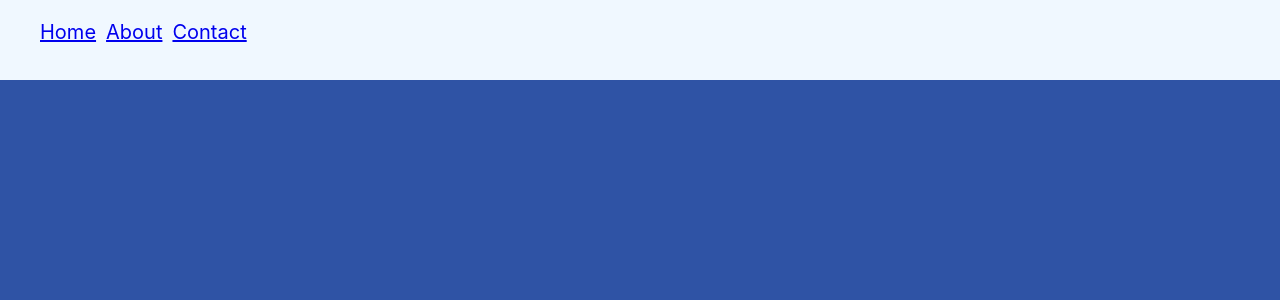
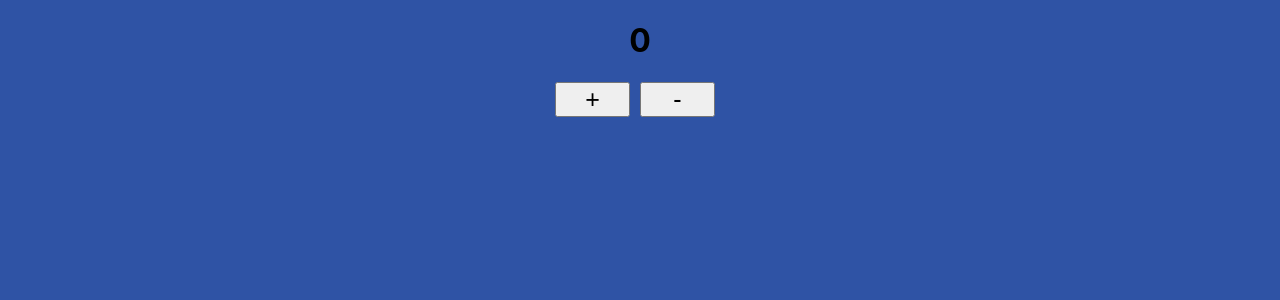
Before and after one commit to jatinnkumar/REACT-LEARNING, a React (Create React App) app: page / in a window 1280 px wide. Before the commit this address had no page. Shown: the top 300 px of the page. Built offline with nearby package versions, Linux system fonts and the light colour scheme.

Commit message:
use of useReducer...

```diff
--- a/src/App.jsx
+++ b/src/App.jsx
@@ -1,19 +1,28 @@
-import React from 'react';
-import { Route, Routes } from 'react-router-dom';
-import Navbar from './Navbar';
-import Home from './Home';
-import About from './About';
-import Contact from './Contact';
+import React, { useReducer } from 'react';
+
+
+const initialState = 0;
+const reducer = (state, action) => {
+    if (action.type === "Increment") {
+        return state + 1;
+    }
+    if (action.type === "Decrement") {
+        if (state == 0) {
+            return 0;
+        } else {
+            return state - 1;
+        }
+    }
+    return state;
+}
 
 const App = () => {
+    const [state, dispatch] = useReducer(reducer, initialState);
     return (
         <>
-            <Navbar />
-            <Routes>
-                <Route path="/home" element={<Home />} />
-                <Route path="/about/:firstName/:lastName" element={<About />} />
-                <Route path="/contact" element={<Contact />} />
-            </Routes>
+            <h1>{state}</h1>
+            <button onClick={() => { dispatch({ type: "Increment" }) }}>+</button>
+            <button onClick={() => { dispatch({ type: "Decrement" }) }}>-</button>
         </>
     );
 }
--- a/src/index.css
+++ b/src/index.css
@@ -217,3 +217,10 @@ div#root {
   color: green;
   text-decoration: underline;
 }
+
+button {
+  height: 35px;
+  width: 75px;
+  font-size: 25px;
+  margin-right: 10px;
+}
```
